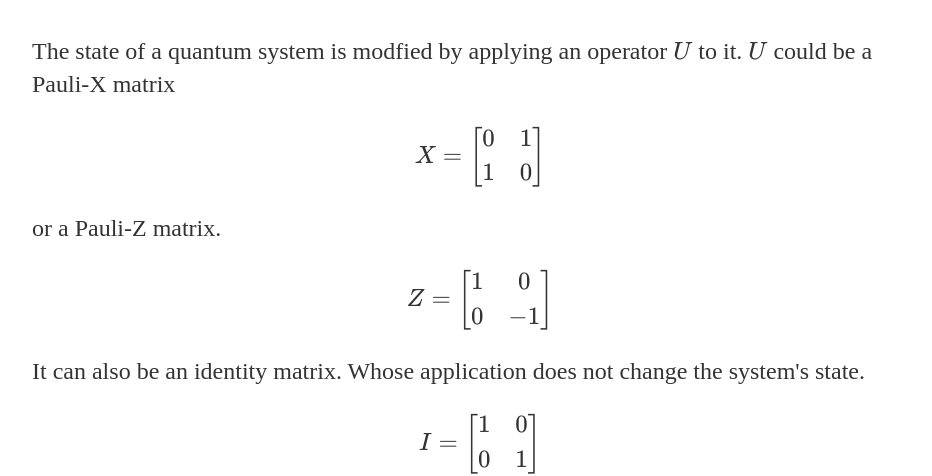
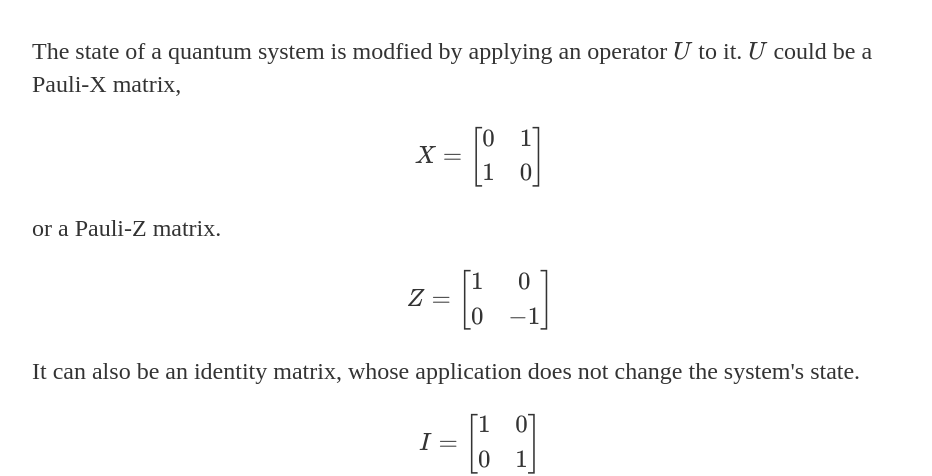
Before and after one commit to vtomole/vtomole.github.io, a Jekyll site: the page built from _posts/2018-03-03-SD.html, in a window 1280 px wide and 900 px high, scrolled down 1297 px. Shown: the part 222-698 px from the top of the window, without its empty margins (160-1092 px from the left). Built offline with Jekyll 4.4.1, drawn with Linux system fonts in a browser that asks for light colours; formulas are drawn with MathJax 3.

Commit message:
fix grammar

```diff
--- a/_posts/2018-03-03-SD.html
+++ b/_posts/2018-03-03-SD.html
@@ -57,7 +57,7 @@ is spin down and
 
     <section>
 <h2>Operators</h2>
-<p>The state of a quantum system is modfied by applying an operator $\textit{U}$ to it. $\textit{U}$ could be a Pauli-X matrix
+<p>The state of a quantum system is modfied by applying an operator $\textit{U}$ to it. $\textit{U}$ could be a Pauli-X matrix,
 \begin{align}
 X &= \begin{bmatrix}
     0 & 1 \\
@@ -74,7 +74,7 @@ Z &= \begin{bmatrix}
 \end{bmatrix}
   \end{align}
 
-  It can also be an identity matrix. Whose application does not change the system's state.
+  It can also be an identity matrix, whose application does not change the system's state.
   \begin{align}
 I &= \begin{bmatrix}
     1 & 0 \\
```
